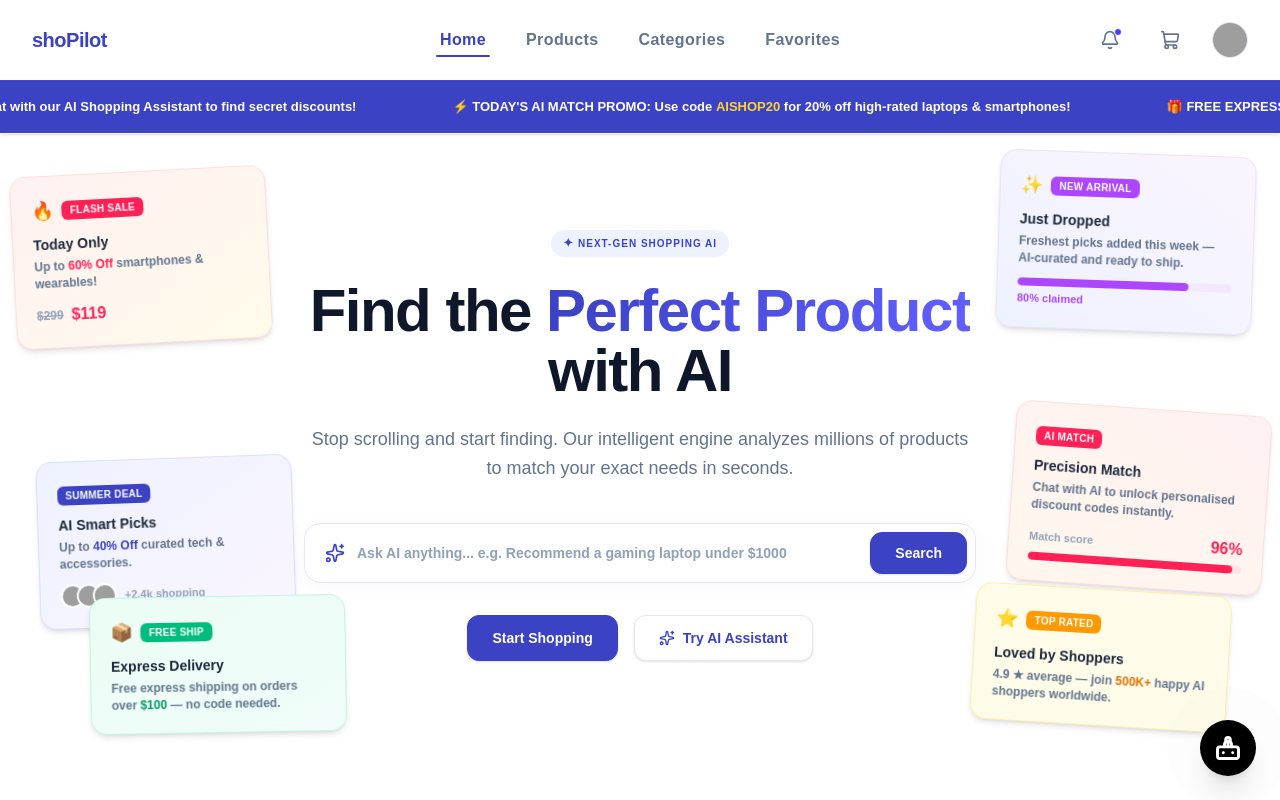
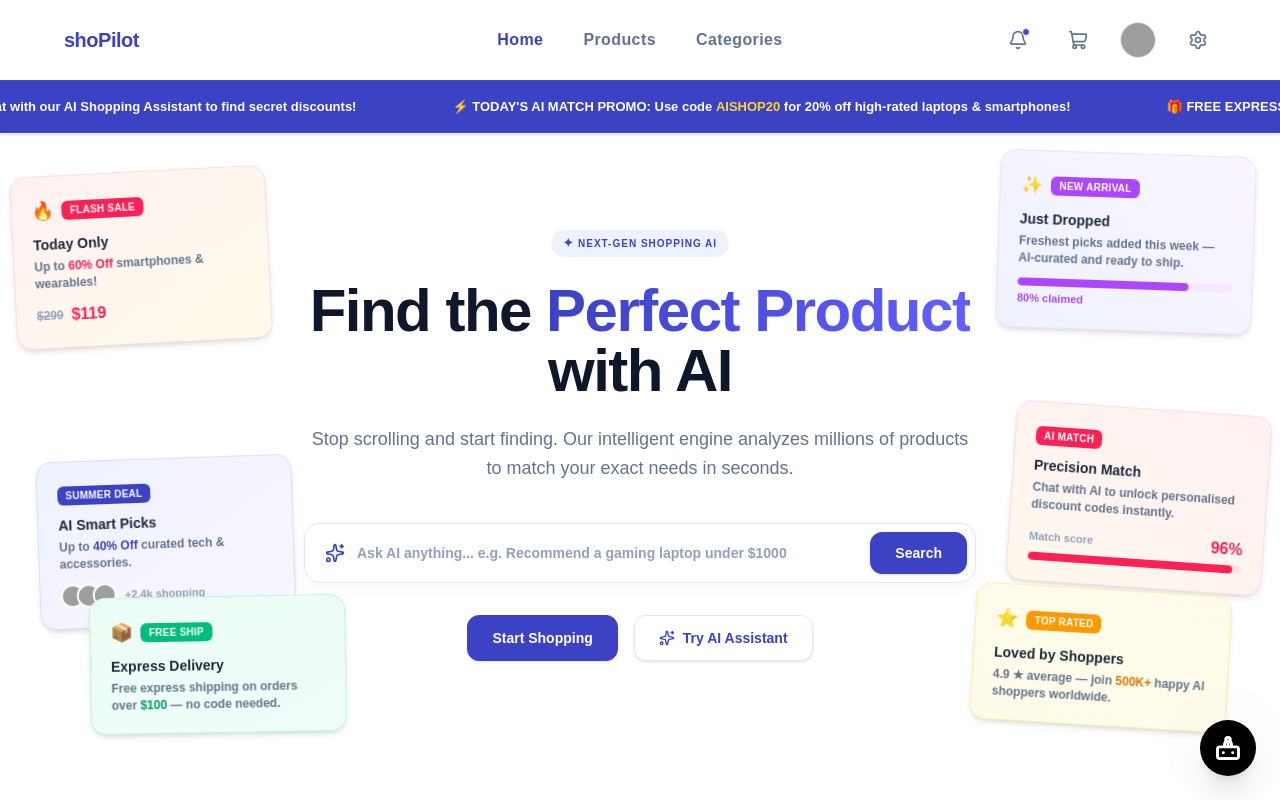
Before and after one commit to Manujitha420/ShoPilot, a Next.js app: page / in a window 1280 px wide. Shown: the top 800 px of the page. Built offline with nearby package versions, Linux system fonts and the light colour scheme; grey boxes are pictures that could not be loaded.

Commit message:
Updated the navigation bar and remove the favorites button and add a setting button.

```diff
--- a/src/components/layout/Navbar.tsx
+++ b/src/components/layout/Navbar.tsx
@@ -4,7 +4,7 @@ import React, { useState, useEffect } from 'react';
 import Link from 'next/link';
 import { usePathname, useRouter } from 'next/navigation';
 import { useAuth } from '@/hooks/useAuth';
-import { Bell, ShoppingCart, LogOut, User } from 'lucide-react';
+import { Bell, ShoppingCart, LogOut, User, Settings } from 'lucide-react';
 
 export default function Navbar() {
   const { user, isAuthenticated, logout } = useAuth();
@@ -44,7 +44,6 @@ export default function Navbar() {
     { href: '/', label: 'Home' },
     { href: '/products', label: 'Products' },
     { href: '/#categories', label: 'Categories' },
-    { href: '/favorites', label: 'Favorites' },
   ];
 
   const handleCategoryClick = (e: React.MouseEvent<HTMLAnchorElement>) => {
@@ -60,7 +59,7 @@ export default function Navbar() {
 
   return (
     <header className="sticky top-0 z-50 w-full bg-white border-b border-slate-100 shadow-sm">
-      <div className="max-w-7xl mx-auto px-4 sm:px-6 lg:px-8">
+      <div className="w-full px-6 sm:px-10 lg:px-16">
         <div className="flex items-center justify-between h-16 sm:h-20">
 
           {/* Logo */}
@@ -90,15 +89,12 @@ export default function Navbar() {
                   key={link.href}
                   href={link.href}
                   onClick={isCategoriesLink ? handleCategoryClick : undefined}
-                  className={`text-sm font-semibold text-[16px] tracking-wide transition-all duration-200 py-1.5 px-1 relative ${isActive
+                  className={`text-sm font-semibold text-[16px] tracking-wide py-1.5 px-1 relative transition-colors duration-300 after:absolute after:bottom-0 after:left-0 after:h-[2px] after:w-full after:origin-bottom-left after:scale-x-0 after:bg-[#3b42c4] after:transition-transform after:duration-300 hover:after:scale-x-100 ${isActive
                     ? 'text-[#3b42c4]'
-                    : 'text-slate-500 hover:text-slate-900'
+                    : 'text-slate-500 hover:text-[#3b42c4]'
                     }`}
                 >
                   <span>{link.label}</span>
-                  {isActive && (
-                    <span className="absolute bottom-0 left-0 right-0 h-0.5 bg-[#3b42c4] rounded-full" />
-                  )}
                 </Link>
               );
             })}
@@ -162,14 +158,6 @@ export default function Navbar() {
                     <p className="text-xs text-slate-400 truncate">@{user.username}</p>
                   </div>
 
-                  <Link
-                    href="/favorites"
-                    onClick={() => setIsDropdownOpen(false)}
-                    className="flex items-center gap-2 px-4 py-2.5 text-sm text-slate-600 hover:bg-slate-50 hover:text-slate-900 transition-colors"
-                  >
-                    <span>My Favorites</span>
-                  </Link>
-
                   <button
                     onClick={() => {
                       setIsDropdownOpen(false);
@@ -183,6 +171,15 @@ export default function Navbar() {
                 </div>
               )}
             </div>
+
+            {/* Settings Button */}
+            <button
+              onClick={() => router.push('/settings')}
+              className="p-2 hover:bg-slate-50 rounded-full transition-colors cursor-pointer text-slate-500 hover:text-slate-800"
+              title="Settings"
+            >
+              <Settings className="w-5 h-5 stroke-[2]" />
+            </button>
           </div>
         </div>
       </div>
```
